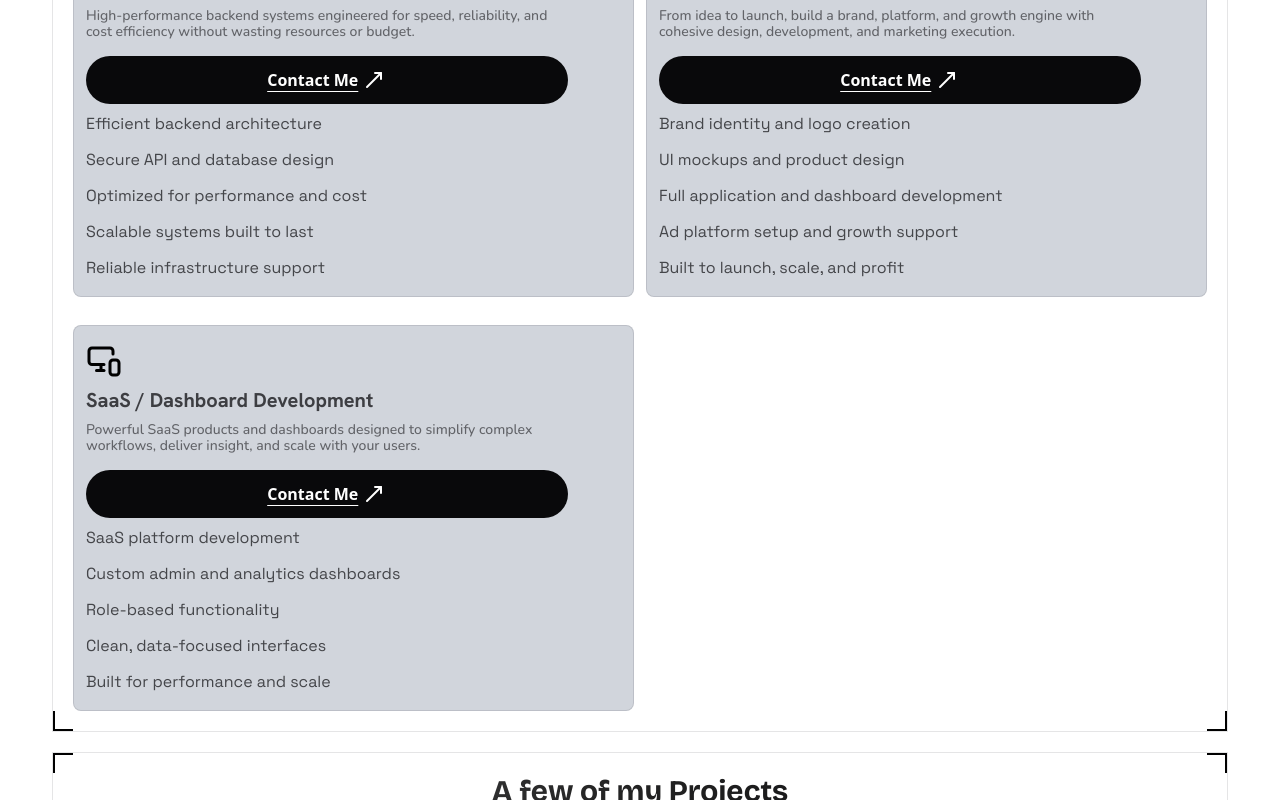
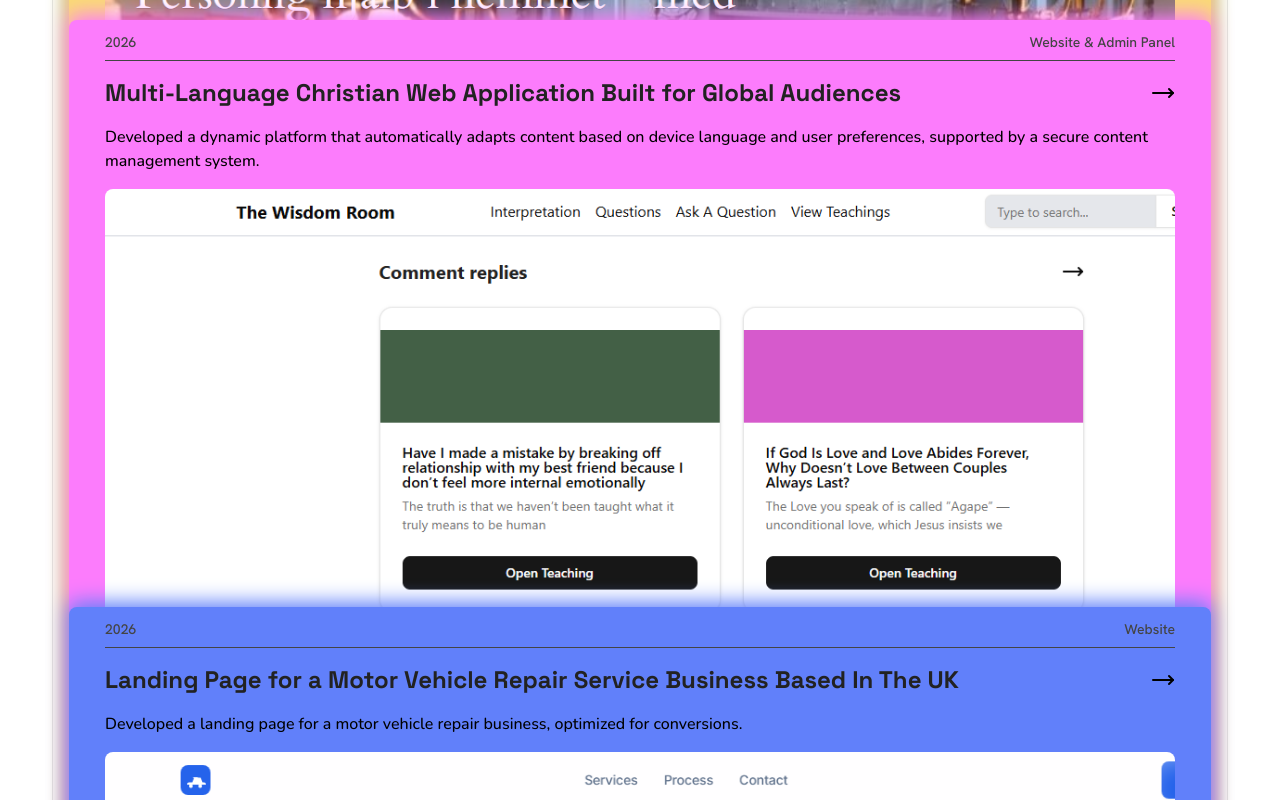
Before and after one commit to GeeBeeScript/portfolio, a Next.js app: page / in a window 1280 px wide. Shown: the part 1620-2420 px from the top of the page. Built offline with nearby package versions, Linux system fonts and the light colour scheme; a web font is replaced by a local one.

Commit message:
little change

```diff
--- a/app/page.tsx
+++ b/app/page.tsx
@@ -14,8 +14,8 @@ export default function Home() {
       <Header />
       <Intro />
       <Stack />
+      <PortfolioProjects />
       <OfferSection />
-      <PortfolioProjects />
       <Contact />
       <Footer />
     </main>
```
